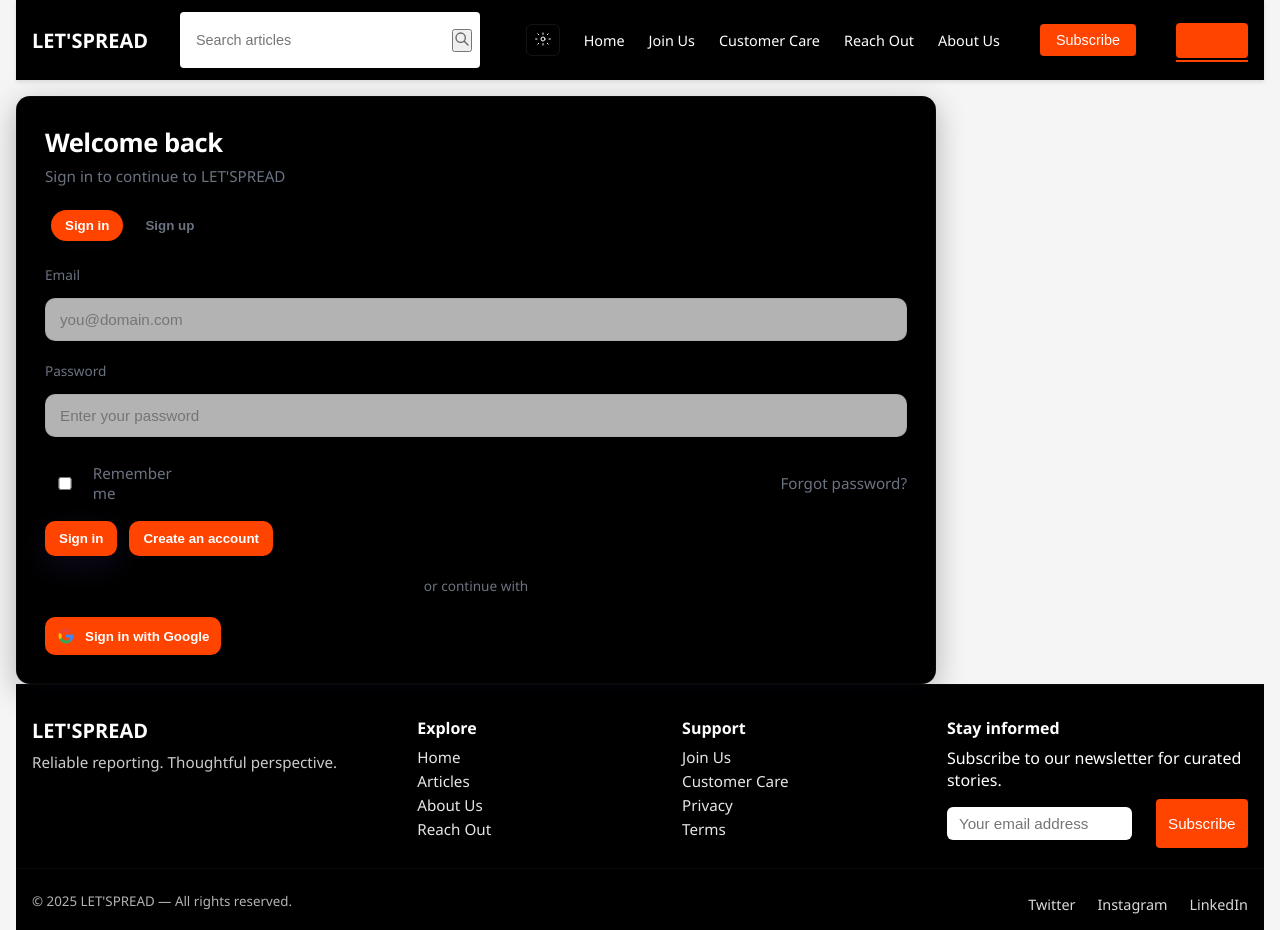
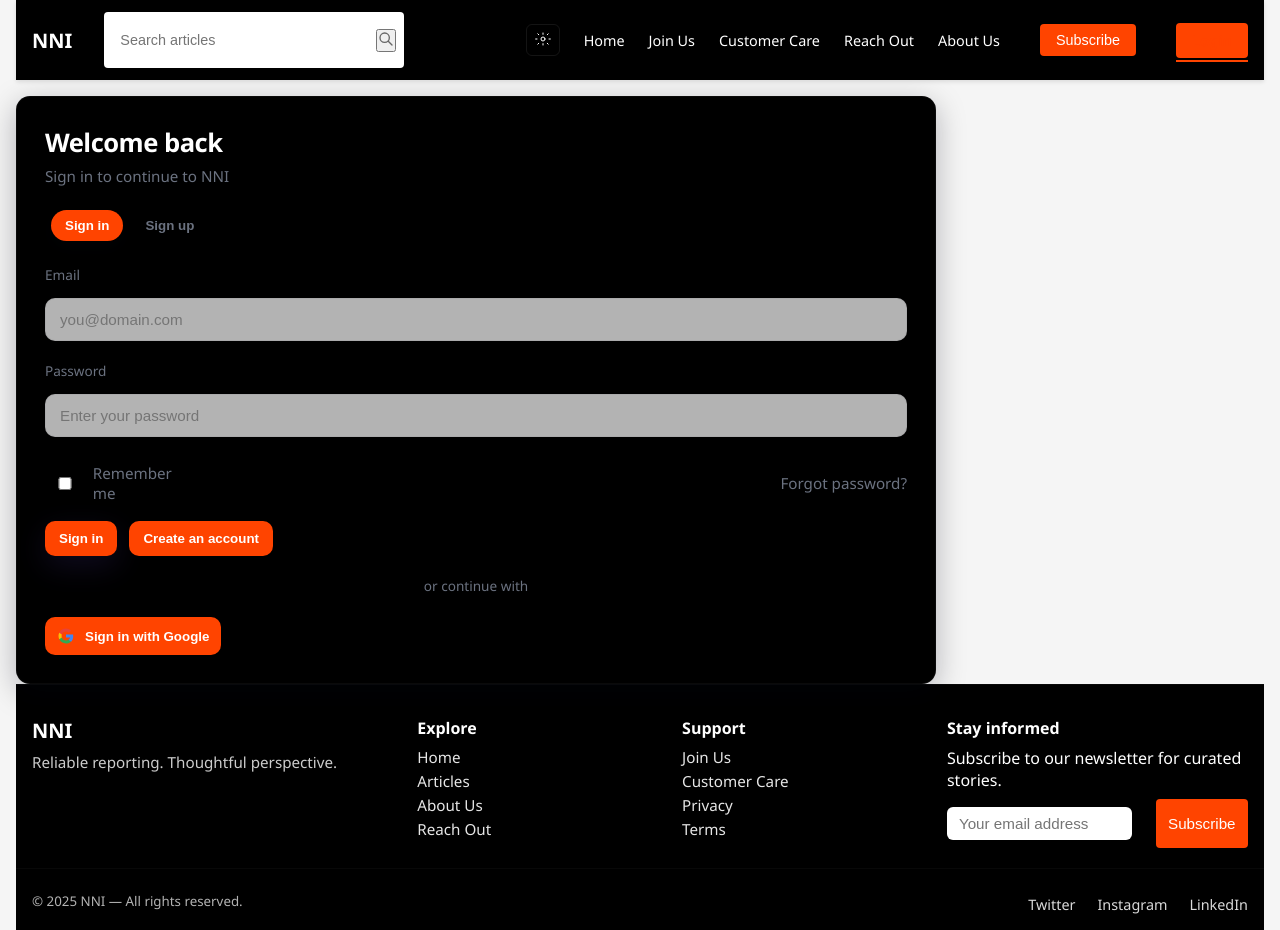
Before and after one commit to Knowledge-Benjamin/NNI, a React (Vite) app in the folder NNI_frontend/: page /login in a window 1280 px wide. Built offline with nearby package versions, Linux system fonts and the light colour scheme; no server answers.

Commit message:
Correct Letspread to NNI

```diff
--- a/NNI_frontend/src/components/Footer.jsx
+++ b/NNI_frontend/src/components/Footer.jsx
@@ -6,7 +6,7 @@
     <footer className="site-footer">
       <div className="footer-content">
         <div className="footer-col footer-brand">
-          <div className="logo">LET'SPREAD</div>
+          <div className="logo">NNI</div>
           <p className="footer-tag">
             Reliable reporting. Thoughtful perspective.
           </p>
@@ -65,8 +65,8 @@
 
       <div className="footer-bottom">
         <div className="footer-bottom-left">
-          <small>
-            © {new Date().getFullYear()} LET'SPREAD — All rights reserved.
+            <small>
+            © {new Date().getFullYear()} NNI — All rights reserved.
           </small>
         </div>
         <div className="footer-bottom-right">
--- a/NNI_frontend/src/components/NavBar.jsx
+++ b/NNI_frontend/src/components/NavBar.jsx
@@ -25,7 +25,7 @@
       <div className="header-content">
         <div className="header-left">
           <Link to="/" className="logo" onClick={handleNavClick}>
-            LET'SPREAD
+            NNI
           </Link>
           <form
             className="search-box"
--- a/NNI_frontend/src/pages/Login.jsx
+++ b/NNI_frontend/src/pages/Login.jsx
@@ -40,7 +40,7 @@
         <div className="auth-card" role="region" aria-label="Authentication">
           <div className="auth-header">
             <h1 className="auth-title">Welcome back</h1>
-            <p className="auth-sub">Sign in to continue to LET'SPREAD</p>
+            <p className="auth-sub">Sign in to continue to NNI</p>
           </div>
 
           <div className="auth-toggle">
```
Also changed, not shown: 1 other file (tests, documents, lock files or other folders).
